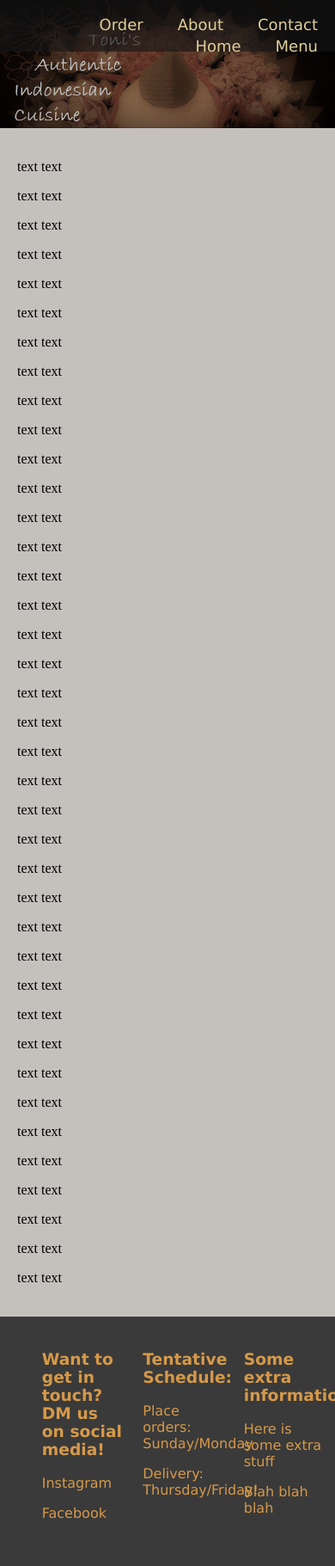
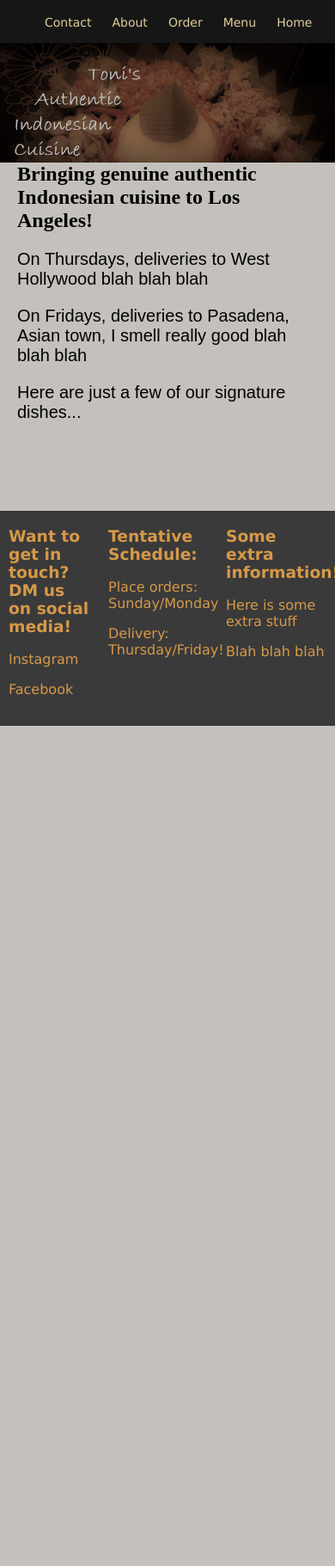
Before and after one commit to Mattmont415/DjangoIndo, a Django app: page / in a window 390 px wide; the page is wider, and only the part inside the window is pictured. Shown: that part at 86% size. After the commit the page ends 844 px from the top of that part, so only its background shows below. Run offline with Django 3.2, Linux system fonts and the light colour scheme.

Commit message:
More improvments with styling, mobile, desktop, working on Menu page

```diff
--- a/indofoodv1/settings.py
+++ b/indofoodv1/settings.py
@@ -25,7 +25,7 @@ SECRET_KEY = 'e24ic&8-#z2z3rq3r2_64r5=*57bbr#gl1a-du%37xgf61&*qa'
 # SECURITY WARNING: don't run with debug turned on in production!
 DEBUG = True
 
-ALLOWED_HOSTS = []
+ALLOWED_HOSTS = ['127.0.0.1','0.0.0.0','192.168.1.33','192.168.1.163']
 
 
 # Application definition
--- a/main/static/main/styles.css
+++ b/main/static/main/styles.css
@@ -10,21 +10,72 @@ body {
   flex-direction: column;
 }
 
+@font-face {
+  ;
+}
+
+
+/* FOR MOBILE DEVICES  */
 @media screen and (max-width: 600px) {
+
+  /* Top Menu bar  */
+  #topbar {
+    z-index: 2;
+    position: fixed;
+    top: 0px;
+    left: 0px;
+    -webkit-backface-visibility: hidden;
+    list-style-type: none;
+    width: 100%;
+    height: 50px;
+    top: 0px;
+    background-color: rgba(22,22,22);
+  }
+  .navbar {
+    display: inline-flex;
+    float: left;
+    padding: 2px 12px;
+    font-size: 14px;
+    align-items: center;
+    justify-content: center;
+    font-family: 'Lucida Sans', 'Lucida Sans Regular', 'Lucida Grande', 'Lucida Sans Unicode', Geneva, Verdana, sans-serif;
+  }
+  ul {
+    align-items: center;
+    justify-content: center;
+  }
+  .navbar a {
+    text-decoration: none;
+    color: rgb(224, 206, 154);
+    /* align-items: center;
+    justify-content: center; */
+  }
+  .navbar a:hover {
+    text-decoration: none;
+    color: rgb(235, 138, 59);
+  }
+
+  /* Index Page  */
+  #splashpic {
+    position: relative;
+    width: 100%;
+    margin: 0px;
+    top: 40px;
+  }
+
+  /* Order Page  */
   #orderrightpic {
     display: none;
+    /* width: 100%; */
+  }
+  #orderleftpic {
     width: 100%;
   }
 }
+
+
+/* FOR DESKTOP/LARGER RES DEVICES  */
 @media screen and (min-width: 601px) {
-
-  #twopics {
-    display: inline-block;
-  }
-  .orderpics {
-    width: 49.5%;
-  }
-}
 
   /* Top Menu bar  */
   #topbar {
@@ -41,10 +92,6 @@ body {
     padding: 2px 20px;
     font-size: 18px;
     font-family: 'Lucida Sans', 'Lucida Sans Regular', 'Lucida Grande', 'Lucida Sans Unicode', Geneva, Verdana, sans-serif;
-
-}
-.navbar {
-  top: 20px;
   }
   .navbar a {
     text-decoration: none;
@@ -55,6 +102,24 @@ body {
     color: rgb(235, 138, 59);
   }
 
+  /* Order Page  */
+  #twopics {
+    display: inline-block;
+  }
+  .orderpics {
+    width: 49.5%;
+  }
+  /* Index Page  */
+  #splashpic {
+    width: 100%;
+    margin: 0px;
+    top: 100px;
+  }
+
+}
+
+
+
 
 
 /* Middle of the page, to allow even spacing for footer*/
@@ -64,12 +129,16 @@ body {
 }
 
 
-/* Index Page  */
-#splashpic {
-  width: 100%;
-  margin: 0px;
-  top: 100px;
+.indexheadfont {
+
 }
+
+/* Index page  */
+.indexfont {
+  font-family: Arial, Helvetica, sans-serif;
+  font-size: 20px;
+}
+
 
 
 /* Order Page  */
@@ -115,7 +184,7 @@ label, input {
   flex-shrink: 0;
   width: 100%;
   margin: auto;
-  padding: 20px;
+  /* padding: 20px; */
   height: 250px;
 
   display: inline-flex;
@@ -129,17 +198,17 @@ label, input {
   color: rgb(214, 153, 73);
 }
 #leftfoot {
-  width: 25%;
+  width: 30%;
   margin: 10px;
   height: 250px;
 }
 #centerfoot {
-  width: 25%;
+  width: 30%;
   margin: 10px;
   height: 250px;
 }
 #rightfoot {
-  width: 25%;
+  width: 30%;
   margin: 10px;
   height: 250px;
 }
--- a/main/templates/main/index.html
+++ b/main/templates/main/index.html
@@ -7,9 +7,11 @@
 
     <!-- Put all STUFF in here -->
     <div class="content">
-      <p> text text</p>    <p> text text</p>    <p> text text</p>    <p> text text</p>    <p> text text</p>    <p> text text</p>    <p> text text</p>    <p> text text</p>    <p> text text</p>    <p> text text</p>    <p> text text</p>    <p> text text</p>    <p> text text</p>    <p> text text</p>    <p> text text</p>    <p> text text</p>    <p> text text</p>    <p> text text</p>    <p> text text</p>    <p> text text</p>    <p> text text</p>    <p> text text</p>    <p> text text</p>    <p> text text</p>    <p> text text</p>    <p> text text</p>    <p> text text</p>    <p> text text</p>    <p> text text</p>    <p> text text</p>    <p> text text</p>    <p> text text</p>    <p> text text</p>    <p> text text</p>    <p> text text</p>    <p> text text</p>    <p> text text</p>    <p> text text</p>    <p> text text</p>
+      <h2 class="indexheadfont">Bringing genuine authentic Indonesian cuisine to Los Angeles!</h2>
+      <p class="indexfont">On Thursdays, deliveries to West Hollywood blah blah blah</p>
+      <p class="indexfont">On Fridays, deliveries to Pasadena, Asian town, I smell really good blah blah blah</p>
 
-
+      <p class="indexfont">Here are just a few of our signature dishes...</p>
 
     </div>
     <!-- End of stuff  -->
--- a/main/templates/main/layout.html
+++ b/main/templates/main/layout.html
@@ -16,7 +16,7 @@
         <li class="navbar" ><a href="#foot" >Contact</a></li>
         <li class="navbar" ><a href="/about.html" >About</a></li>
         <li class="navbar" ><a href="{% url 'order' %}" >Order</a></li>
-        <li class="navbar" ><a href="/menu.html" >Menu</a></li>
+        <li class="navbar" ><a href="{% url 'menu' %}" >Menu</a></li>
         <li class="navbar" ><a href="/" >Home</a></li>
       </ul>
     </div>
--- a/main/urls.py
+++ b/main/urls.py
@@ -4,6 +4,6 @@ from . import views
 
 urlpatterns = [
   path("", views.index, name="index"),
-  path("", views.menu, name="menu"),
+  path("menu", views.menu, name="menu"),
   path("order", views.order, name="order")
 ]
```
Also changed, not shown: main/templates/main/menu.html (+15 -1 lines), main/static/main/sampzoom.jpg (added). Lines whose indentation alone changed are shown as unchanged.
